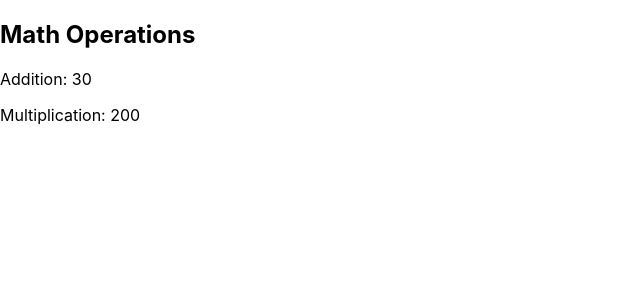
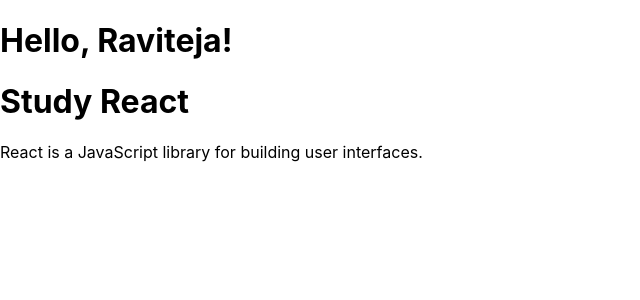
Before and after one commit to tejakoheda/week1_day4, a React (Create React App) app: page / in a window 1280 px wide. Shown: the top 300 px of the page, without its empty margins (0-640 px from the left). Built offline with nearby package versions, Linux system fonts and the light colour scheme.

Commit message:
function component

```diff
--- a/src/App.js
+++ b/src/App.js
@@ -1,16 +1,12 @@
+import Welcome, { Study } from "./Hello";
 
-
-function Cal() {
-  const a = 10;
-  const b = 20;
-
+function App() {
   return (
     <div>
-      <h2>Math Operations</h2>
-      <p>Addition: {a + b}</p>
-      <p>Multiplication: {a * b}</p>
+      <Welcome />
+      <Study />
     </div>
   );
 }
 
-export default Cal;
+export default App;
--- a/src/Hello.js
+++ b/src/Hello.js
@@ -1,4 +1,10 @@
-function Hello(){
-    return <h1>Hello, World!</h1>;
-}
-export default Hello;
+const Welcome = () => <h1>Hello, Raviteja!</h1>;
+export default Welcome;
+
+const Study = () => (
+  <div>
+    <h1>Study React</h1>
+    <p>React is a JavaScript library for building user interfaces.</p>
+  </div>
+);
+export { Study };
```
